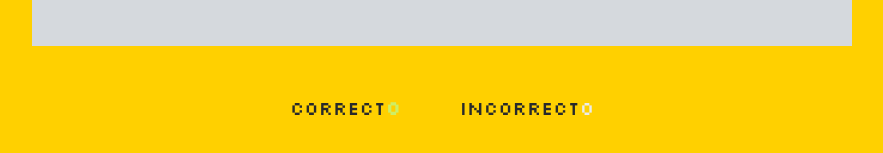
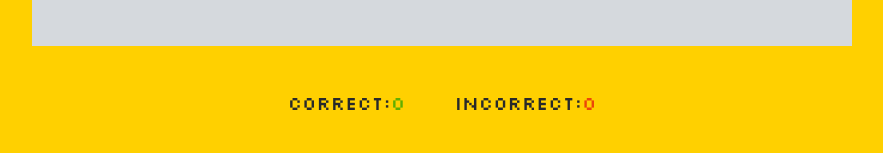
Before and after one commit to Dym077/Numbers-game, a plain HTML site: page index.html in a window 1280 px wide. Shown: the part 509-662 px from the top of the page, without its empty margins (198-1081 px from the left). Drawn offline with Linux system fonts and the light colour scheme.

Commit message:
Adjust colours on score values

```diff
--- a/assets/css/style.css
+++ b/assets/css/style.css
@@ -56,12 +56,12 @@ padding: 0 15px;
 }
 
 #score {
-    color: rgb(206, 238, 101);
-    font-weight: bold;
+    color: rgb(96 174 0);
+    font-weight: lighter;
 }
 
 #wrong {
-    color: #ebeced;
+    color: #ec4509;
     font-weight:lighter;
 }
 
@@ -81,7 +81,7 @@ padding: 0 15px;
 
 .scores {
     display: inline-block;
-    padding: 25px;
+    padding: 20px;
 }
 
 /* Buttons */
--- a/index.html
+++ b/index.html
@@ -49,8 +49,8 @@
     </div>
 
     <div class="score-section">
-        <p class="scores">Correct<span id="score">0</span></p>
-        <p class="scores">Incorrect<span id="wrong">0</span></p>
+        <p class="scores">Correct:<span id="score">0</span></p>
+        <p class="scores">Incorrect:<span id="wrong">0</span></p>
     </div>
     <i class="fa-solid fa-calculator"></i>
     <script src="assets/js/script.js"></script>
```
